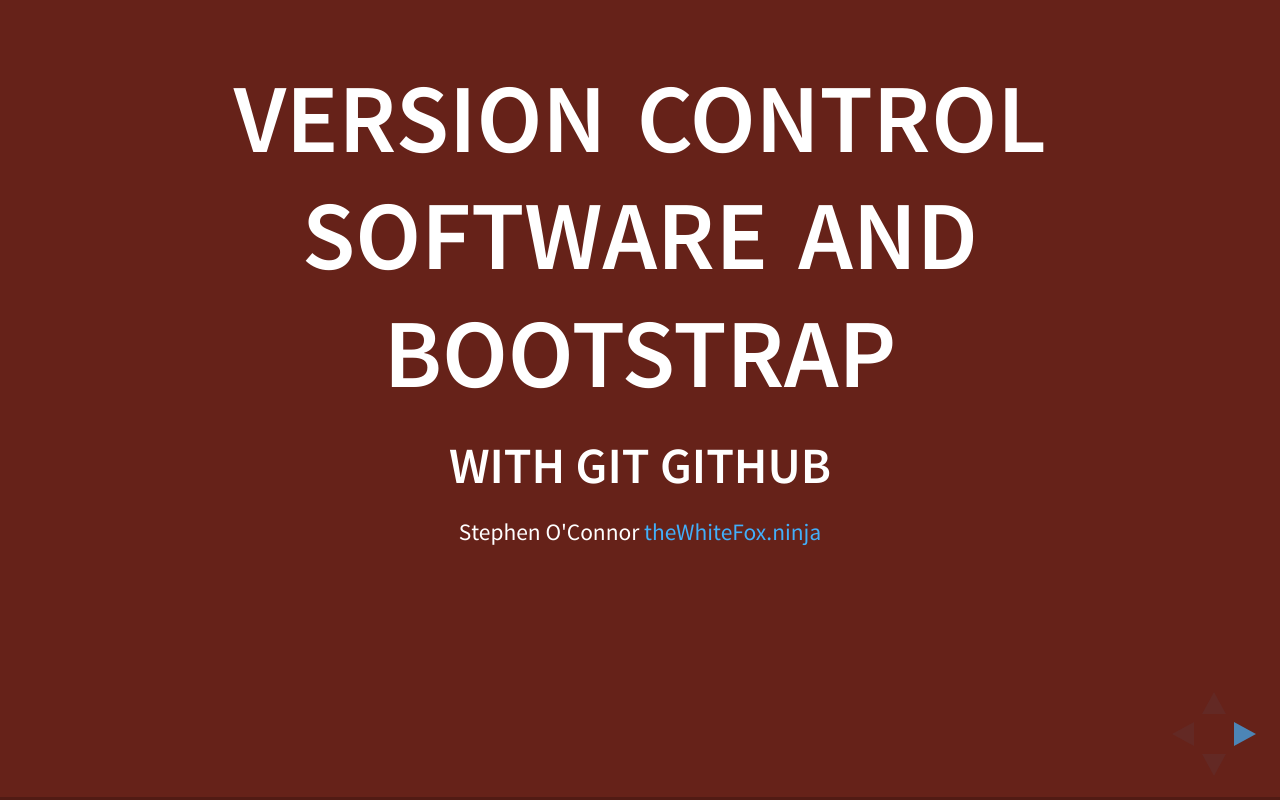
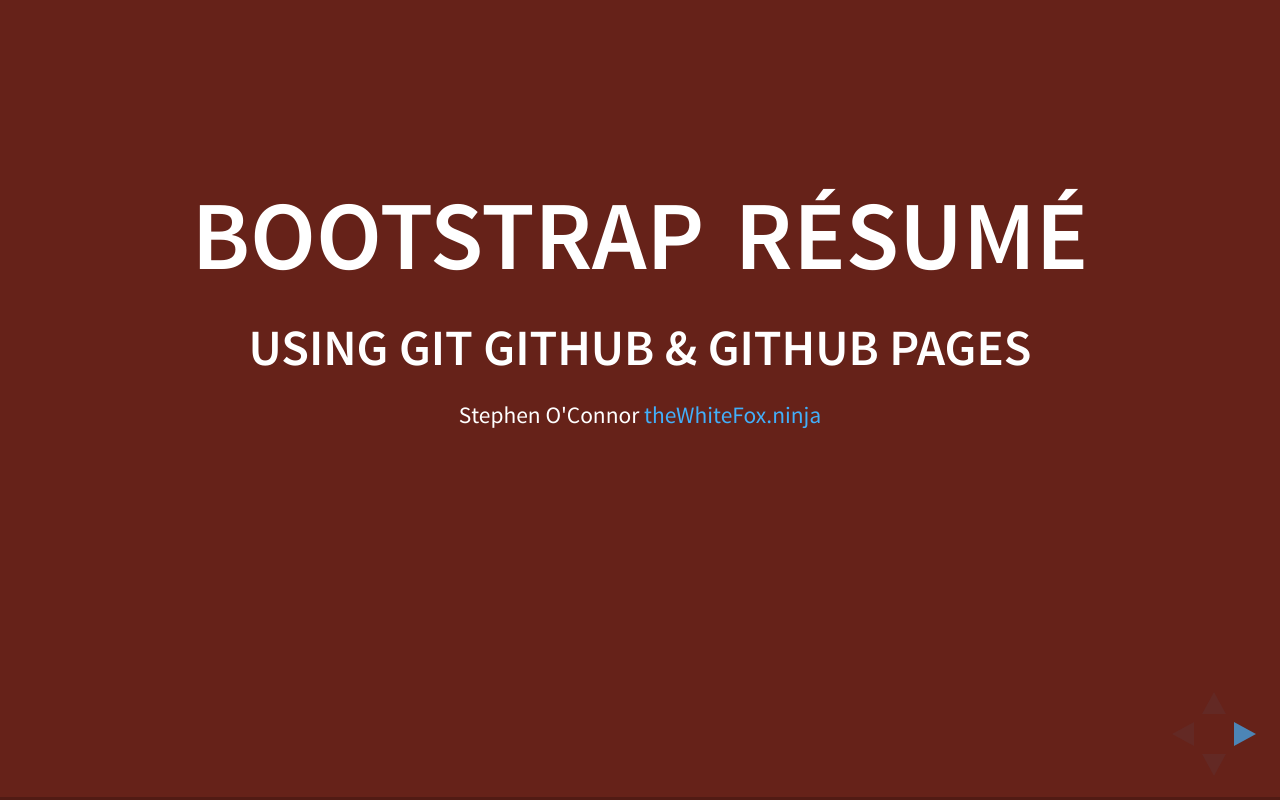
Before and after one commit to theWhiteFox/git-github-bootstrap-tut, a website: page index.html in a window 1280 px wide. Drawn offline with Linux system fonts and the light colour scheme.

Commit message:
:beetle: front page change :watermelon:

```diff
--- a/index.html
+++ b/index.html
@@ -40,8 +40,8 @@
         <div class="slides">
             <!--Intro-->
             <section>
-                <h1>Version Control Software and Bootstrap</h1>
-                <h3>With Git GitHub</h3>
+                <h1>Bootstrap Résumé</h1>
+                <h3>using Git GitHub & GitHub Pages</h3>
                 <p>
                     <small>Stephen O'Connor <a href="http://theWhiteFox.ninja">theWhiteFox.ninja</a></small>
                 </p>
```
